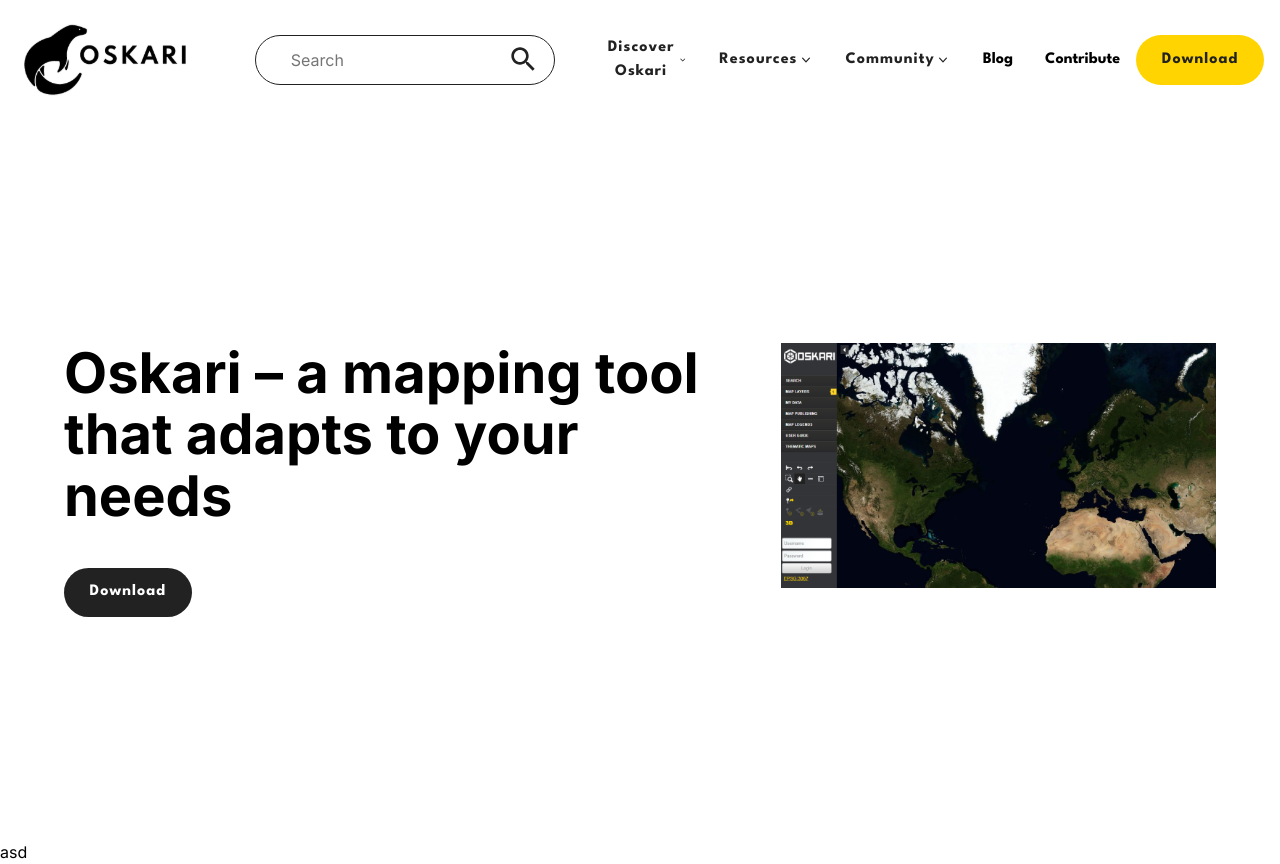
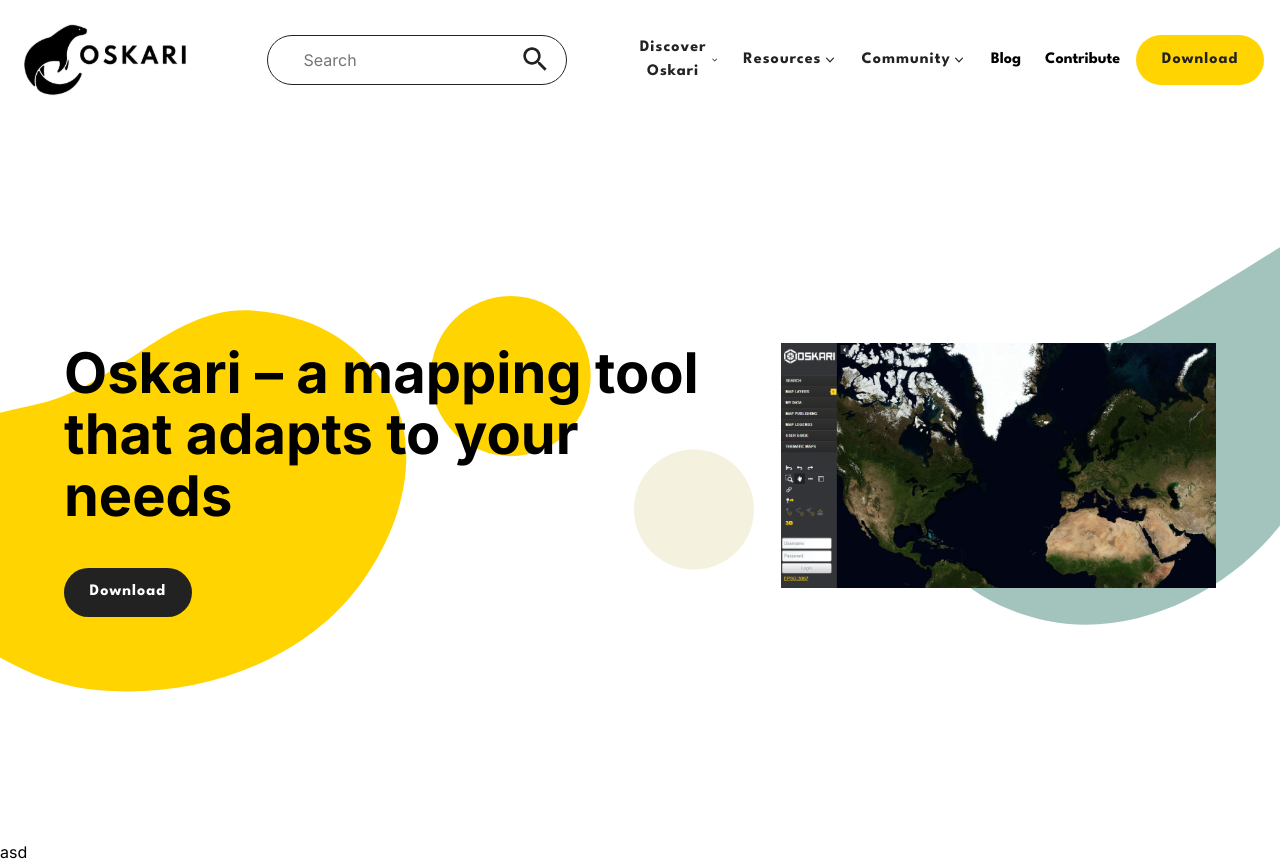
Before and after one commit to testomuli/Oskari-web-nextjs, a Next.js app: page / in a window 1280 px wide. Built offline with nearby package versions, Linux system fonts and the light colour scheme.

Commit message:
feat: hero blobs

```diff
--- a/components/Hero.tsx
+++ b/components/Hero.tsx
@@ -6,6 +6,14 @@
   return (
     <div className={styles.hero}>
       <div className={styles.hero__container}>
+        <div className={styles.blobs}>
+          <Image
+            src='/assets/images/hero-blobs.svg'
+            alt='blob'
+            width={1920}
+            height={700}
+          />
+        </div>
         <div className={`${styles.hero__content} container`}>
           <div>
             <h1 className={styles.hero__title}>
--- a/hooks/useWindowDimensions.ts
+++ b/hooks/useWindowDimensions.ts
@@ -5,6 +5,9 @@
     width: 0,
     height: 0,
   })
+
+  const isSmall = windowDimensions.width < 1200
+  const isLarge = windowDimensions.width >= 1200
 
   useEffect(() => {
     const getWindowDimensions = () => {
@@ -17,7 +20,12 @@
     return () => window.removeEventListener('resize', handleResize)
   }, [])
 
-  return windowDimensions
+  return {
+    height: windowDimensions.height,
+    width: windowDimensions.width,
+    isSmall,
+    isLarge,
+  }
 }
 
 export default useWindowDimensions
--- a/styles/_navigation.scss
+++ b/styles/_navigation.scss
@@ -63,6 +63,8 @@
   }
   &__list-container {
     @media (max-width: 1200px) {
+      display: flex;
+      flex-direction: column;
       position: fixed;
       gap: 2rem;
       top: 120px;
@@ -72,6 +74,7 @@
       background-color: var(--color-light);
       transform: translateX(100%);
       transition: transform 0.3s ease-in-out;
+      z-index: 10;
     }
   }
   &__list {
@@ -79,7 +82,7 @@
     display: flex;
     align-items: center;
     justify-content: space-evenly;
-    gap: 2rem;
+    gap: 1.5rem;
     font-size: 1.8rem;
     @media (max-width: 1200px) {
       display: flex;
@@ -87,7 +90,7 @@
       justify-content: center;
       align-items: center;
       text-align: center;
-      padding: 5rem 0;
+      padding: 2rem 0;
     }
   }
   &__item {
--- a/styles/hero.module.scss
+++ b/styles/hero.module.scss
@@ -4,6 +4,7 @@
     display: flex;
     justify-content: center;
     align-items: center;
+    position: relative;
     @media screen and (max-width: 992px) {
       min-height: 100vh;
       align-items: flex-start;
@@ -17,6 +18,7 @@
     display: flex;
     justify-content: space-between;
     gap: 4rem;
+    z-index: 5;
 
     & > *:first-child {
       flex: 1.5;
@@ -52,3 +54,15 @@
     }
   }
 }
+
+.blobs {
+  & > img {
+    width: 100%;
+    height: auto;
+    position: absolute;
+    top: 50%;
+    left: 0;
+    right: 0;
+    transform: translate(0, -50%);
+  }
+}
```
Also changed, not shown: public/assets/images/hero-blobs-symmetrical.svg (added), public/assets/images/hero-blobs.svg (added).
